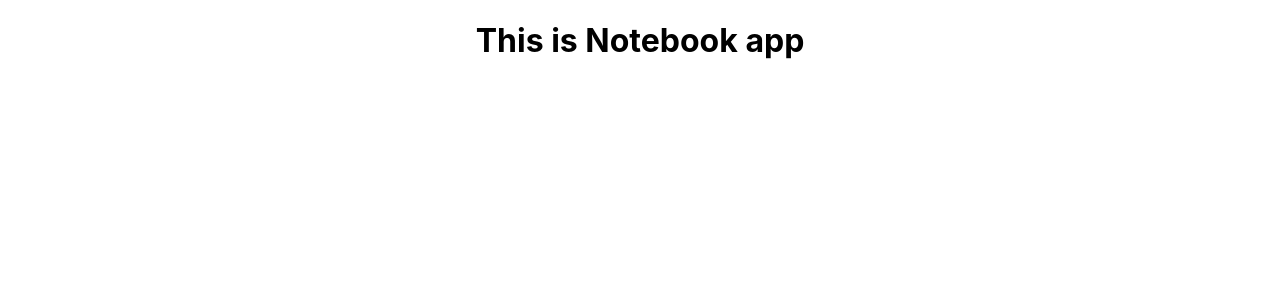
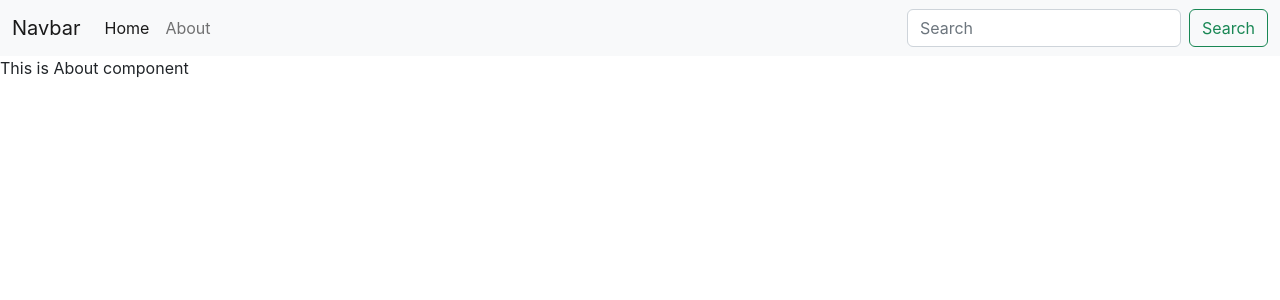
Before and after one commit to Mohit3312/notebook, a React (Create React App) app: page /about in a window 1280 px wide. Shown: the top 300 px of the page. Built offline with nearby package versions, Linux system fonts and the light colour scheme.

Commit message:
Created Navbar and Routes

```diff
--- a/public/index.html
+++ b/public/index.html
@@ -24,7 +24,13 @@
       work correctly both with client-side routing and a non-root public URL.
       Learn how to configure a non-root public URL by running `npm run build`.
     -->
-    <title>React App</title>
+    <link
+      href="https://cdn.jsdelivr.net/npm/bootstrap@5.2.3/dist/css/bootstrap.min.css"
+      rel="stylesheet"
+      integrity="sha384-rbsA2VBKQhggwzxH7pPCaAqO46MgnOM80zW1RWuH61DGLwZJEdK2Kadq2F9CUG65"
+      crossorigin="anonymous"
+    />
+    <title>Notebook - Notes Saving App</title>
   </head>
   <body>
     <noscript>You need to enable JavaScript to run this app.</noscript>
@@ -39,5 +45,10 @@
       To begin the development, run `npm start` or `yarn start`.
       To create a production bundle, use `npm run build` or `yarn build`.
     -->
+    <script
+      src="https://cdn.jsdelivr.net/npm/bootstrap@5.2.3/dist/js/bootstrap.bundle.min.js"
+      integrity="sha384-kenU1KFdBIe4zVF0s0G1M5b4hcpxyD9F7jL+jjXkk+Q2h455rYXK/7HAuoJl+0I4"
+      crossorigin="anonymous"
+    ></script>
   </body>
 </html>
--- a/src/App.js
+++ b/src/App.js
@@ -1,10 +1,20 @@
-import './App.css';
+import "./App.css";
+import { BrowserRouter as Router, Routes, Route } from "react-router-dom";
+import NavBar from "./components/NavBar";
+import Home from "./components/Home";
+import About from "./components/About";
 
 function App() {
   return (
-    <div className="App">
-      <h1>This is Notebook app</h1>
-    </div>
+    <>
+      <Router>
+        <NavBar />
+        <Routes>
+          <Route exact path="/" element={<Home />} />
+          <Route exact path="/about" element={<About />} />
+        </Routes>
+      </Router>
+    </>
   );
 }
 
--- /dev/null
+++ b/src/components/About.js
@@ -0,0 +1,7 @@
+import React from "react";
+
+const About = () => {
+  return <div>This is About component</div>;
+};
+
+export default About;
--- /dev/null
+++ b/src/components/Home.js
@@ -0,0 +1,7 @@
+import React from "react";
+
+const Home = () => {
+  return <div>This is Notebook app</div>;
+};
+
+export default Home;
--- /dev/null
+++ b/src/components/NavBar.js
@@ -0,0 +1,52 @@
+import React from "react";
+import { Link } from "react-router-dom";
+
+const NavBar = () => {
+  return (
+    <nav className="navbar navbar-expand-lg bg-light">
+      <div className="container-fluid">
+        <Link className="navbar-brand" to="/">
+          Navbar
+        </Link>
+        <button
+          className="navbar-toggler"
+          type="button"
+          data-bs-toggle="collapse"
+          data-bs-target="#navbarSupportedContent"
+          aria-controls="navbarSupportedContent"
+          aria-expanded="false"
+          aria-label="Toggle navigation"
+        >
+          <span className="navbar-toggler-icon"></span>
+        </button>
+        <div className="collapse navbar-collapse" id="navbarSupportedContent">
+          <ul className="navbar-nav me-auto mb-2 mb-lg-0">
+            <li className="nav-item">
+              <Link className="nav-link active" aria-current="page" to="/">
+                Home
+              </Link>
+            </li>
+            <li className="nav-item">
+              <Link className="nav-link" to="/about">
+                About
+              </Link>
+            </li>
+          </ul>
+          <form className="d-flex" role="search">
+            <input
+              className="form-control me-2"
+              type="search"
+              placeholder="Search"
+              aria-label="Search"
+            />
+            <button className="btn btn-outline-success" type="submit">
+              Search
+            </button>
+          </form>
+        </div>
+      </div>
+    </nav>
+  );
+};
+
+export default NavBar;
```
